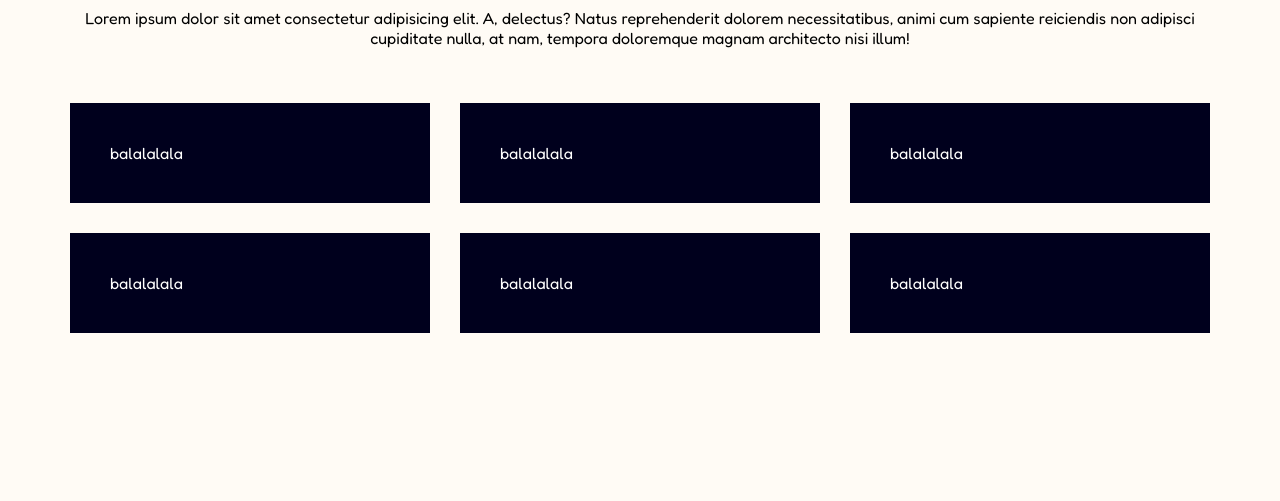
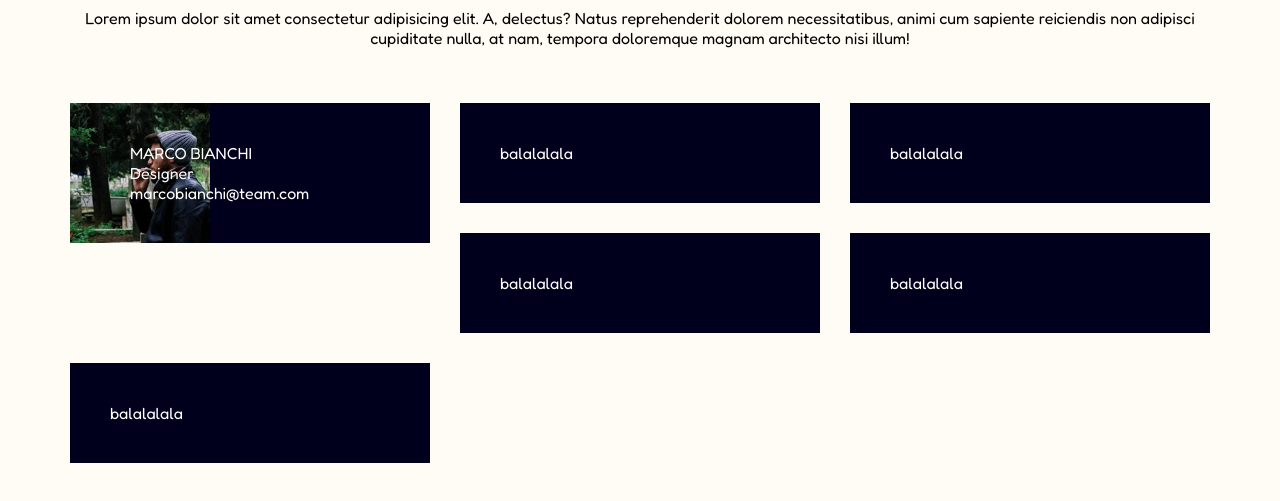
Before and after one commit to GiadaTonioni/html-css-float-cards, a plain HTML site: page index.html in a window 1280 px wide. Shown: the part 91-592 px from the top of the page. Drawn offline with Linux system fonts and the light colour scheme.

Commit message:
provando quadrato

```diff
--- a/css/style.css
+++ b/css/style.css
@@ -41,4 +41,15 @@ h1 {
     background-color: rgb(0, 0, 29);
     padding: 40px;
     color: white;
+    background-size:contain;
+    background-repeat: no-repeat;
 }
+
+.content1 {
+    background-image: url(../img/male1.png);
+}
+
+.descrizione {
+    margin-left:20px;
+
+}
--- a/index.html
+++ b/index.html
@@ -21,8 +21,12 @@
         <main>
             <div class="row">
                 <div class="col">
-                    <div class="content">
-                        balalalala
+                    <div class="content content1">
+                        <div class="descrizione">
+                            <span class="name">MARCO BIANCHI</span> <br>
+                            <span class="role">Designer</span> <br>
+                            <span class="contact">marcobianchi@team.com</span>
+                        </div>
                     </div>
                 </div>
                 <div class="col">
```
